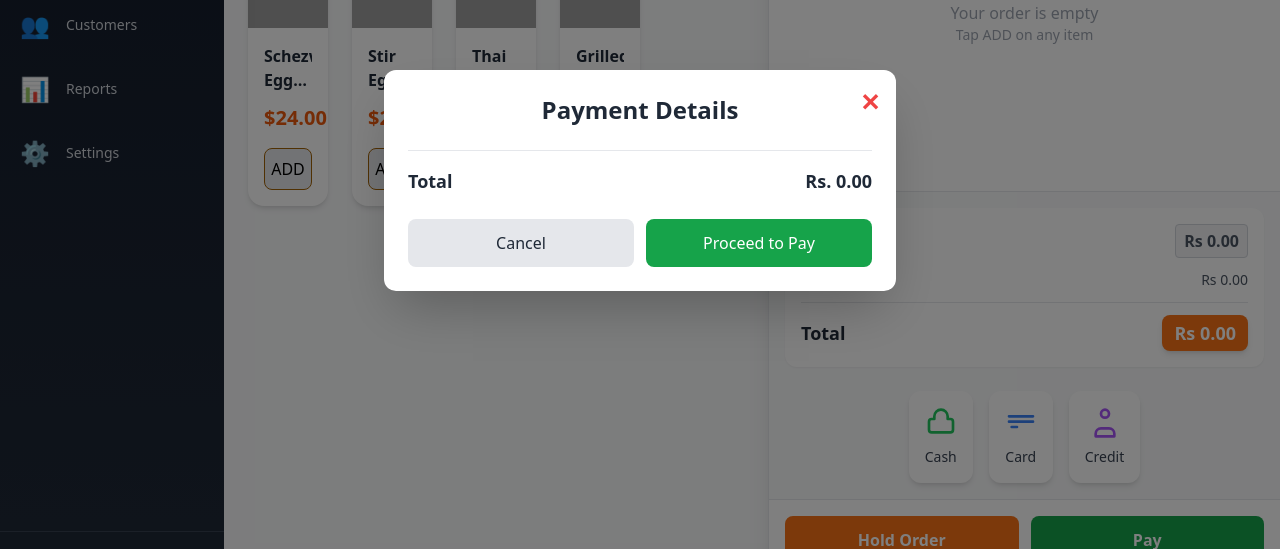
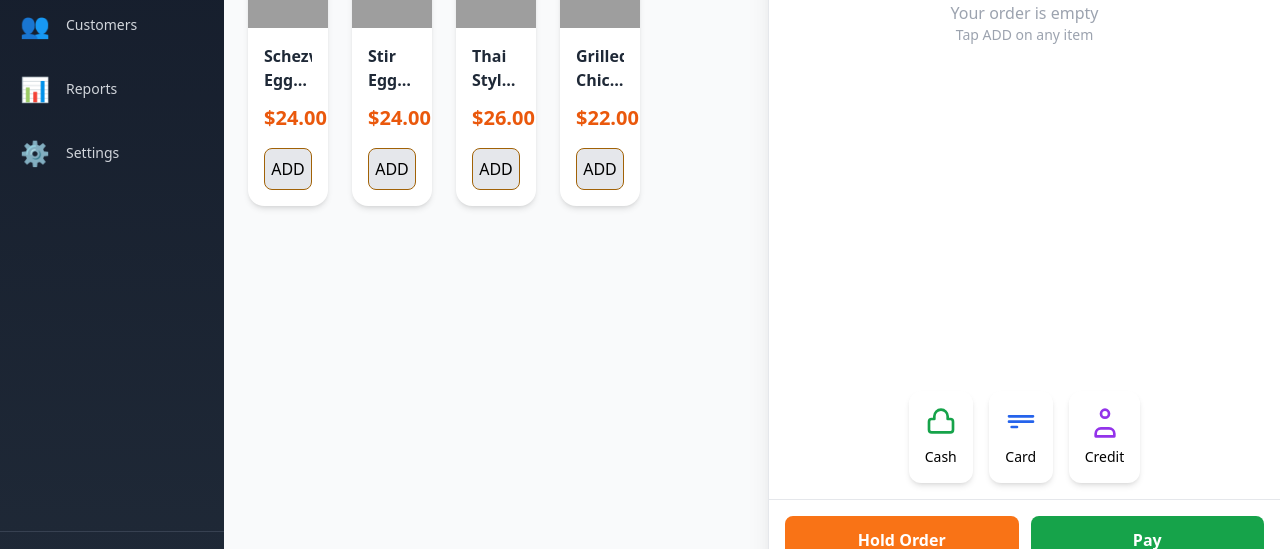
Before and after one commit to Methmal1001/pos_App, a Nuxt app: page /cashier in a window 1280 px wide. Both pictures are taken after a click on the button "Pay". Shown: the part 384-933 px from the top of the page. Built offline with nearby package versions, Linux system fonts and the light colour scheme; grey boxes are pictures that could not be loaded.

Commit message:
payments-changes added

```diff
--- a/components/payments/index.vue
+++ b/components/payments/index.vue
@@ -1,58 +1,96 @@
 <template>
   <!-- Overlay -->
   <div class="fixed inset-0 bg-black bg-opacity-50 z-40 flex items-center justify-center">
-
     <!-- Modal -->
-    <div class="bg-white rounded-xl shadow-2xl w-full max-w-lg mx-4 p-6 overflow-auto relative z-50">
-
+    <div
+      class="bg-white rounded-xl shadow-2xl w-full max-w-md mx-4 p-6 relative z-50"
+    >
       <!-- Close Button -->
       <button
         @click="$emit('close')"
-        class="absolute top-4 right-4 text-red-500 font-bold text-2xl hover:text-red-700 transition"
+        class="absolute top-3 right-4 text-red-500 font-bold text-2xl hover:text-red-700 transition"
       >
         ✕
       </button>
 
       <!-- Title -->
-      <h2 class="text-2xl font-bold mb-6 text-center text-gray-800">Payment Details</h2>
+      <h2 class="text-xl font-bold mb-4 text-center text-gray-800">
+        Restaurant Bill
+      </h2>
 
-      <!-- Order Items List -->
-      <div class="divide-y divide-gray-200">
+      <!-- Restaurant Info -->
+      <div class="text-center text-sm text-gray-500 mb-4">
+        <p class="font-semibold text-gray-700">ABC Restaurant</p>
+        <p>Main Street, City</p>
+        <p>Tel: 011-2345678</p>
+      </div>
+
+      <hr class="border-dashed mb-4" />
+
+      <!-- Customer Contact -->
+      <div class="flex items-center justify-between mb-4">
+        <span class="font-semibold text-gray-700">Customer Tel</span>
+        <input
+          v-model="contactNumber"
+          type="text"
+          placeholder="07XXXXXXXX"
+          class="border border-orange-400 rounded px-2 py-1 w-36 text-sm focus:outline-none focus:ring-1 focus:ring-orange-400"
+        />
+      </div>
+
+      <!-- Items -->
+      <div class="divide-y divide-gray-200 max-h-60 overflow-y-auto text-sm">
         <div
           v-for="item in orderItems"
           :key="item.id"
-          class="flex justify-between items-center py-3"
+          class="flex justify-between py-2"
         >
-          <div class="text-gray-700 font-medium">
+          <div class="flex-1 text-gray-700">
             {{ item.qty }} × {{ item.name }}
           </div>
-          <div class="text-gray-900 font-semibold">
-            Rs. {{ (item.qty * item.price).toFixed(2) }}
+          <div class="font-semibold text-gray-800">
+            Rs {{ (item.qty * item.price).toFixed(2) }}
           </div>
         </div>
       </div>
 
+      <hr class="border-dashed my-4" />
+
       <!-- Total -->
-      <div class="mt-6 flex justify-between items-center text-lg font-bold text-gray-800 border-t pt-4">
+      <div class="flex justify-between text-base font-bold text-gray-800">
         <span>Total</span>
-        <span>Rs. {{ orderItems.reduce((acc, i) => acc + i.qty*i.price, 0).toFixed(2) }}</span>
+        <span>Rs {{ totalAmount.toFixed(2) }}</span>
       </div>
+
+      <!-- Payment Method -->
+      <div class="flex justify-between items-center mt-3 text-sm">
+        <span class="font-semibold text-gray-700">Payment</span>
+        <span
+          class="px-3 py-1 rounded-full bg-yellow-400 font-bold uppercase text-gray-900"
+        >
+          {{ paymentMethod }}
+        </span>
+      </div>
+
+      <!-- Footer -->
+      <p class="text-center text-xs text-gray-500 mt-5">
+        Thank you! Please visit again 😊
+      </p>
 
       <!-- Action Buttons -->
       <div class="mt-6 flex gap-3">
         <button
           @click="$emit('close')"
-          class="flex-1 py-3 bg-gray-200 text-gray-800 rounded-lg hover:bg-gray-300 transition font-medium"
+          class="flex-1 py-2 bg-gray-200 text-gray-800 rounded-lg hover:bg-gray-300 transition font-medium"
         >
-          Cancel
+          Close
         </button>
         <button
-          class="flex-1 py-3 bg-green-600 text-white rounded-lg hover:bg-green-700 transition font-medium"
+          class="flex-1 py-2 bg-green-600 text-white rounded-lg hover:bg-green-700 transition font-medium"
         >
-          Proceed to Pay
+          Confirm Payment
         </button>
       </div>
-
     </div>
   </div>
 </template>
@@ -63,13 +101,37 @@ export default {
     orderItems: {
       type: Array,
       required: true
+    },
+    paymentMethod: {
+      type: String,
+      required: true
+    }
+  },
+
+  data() {
+    return {
+      contactNumber: ''
+    }
+  },
+
+  computed: {
+    totalAmount() {
+      return this.orderItems.reduce(
+        (total, item) => total + item.qty * item.price,
+        0
+      )
     }
   }
 }
 </script>
 
-<style>
-div[overflow-auto] {
-  -webkit-overflow-scrolling: touch;
+<style scoped>
+/* Smooth scroll inside bill */
+::-webkit-scrollbar {
+  width: 4px;
+}
+::-webkit-scrollbar-thumb {
+  background: #d1d5db;
+  border-radius: 4px;
 }
 </style>
--- a/pages/cashier/index.vue
+++ b/pages/cashier/index.vue
@@ -158,64 +158,47 @@
             </div>
           </div>
 
-          <!-- Payment Summary & Method Selection -->
-          <div class="border-t p-4 bg-gray-50 shrink-0 space-y-6">
-
-          <!-- Summary Card -->
-          <div class="bg-white rounded-xl shadow-sm p-4 space-y-3">
-            <div class="flex justify-between text-gray-600">
-              <span class="font-medium">Subtotal</span>
-              <span class="font-semibold border px-2 py-1 rounded border-gray-300 bg-gray-100">Rs {{ subtotal.toFixed(2) }}</span>
-            </div>
-
-            <div class="flex justify-between text-gray-600 text-sm">
-              <span class="font-medium">Tax (15%)</span>
-              <span>Rs {{ tax.toFixed(2) }}</span>
-            </div>
-
-            <div class="flex justify-between items-center border-t pt-3">
-              <span class="text-lg font-bold text-gray-800">Total</span>
-              <span class="text-lg font-bold text-white bg-orange-500 px-3 py-1 rounded-lg shadow-md">Rs {{ payableAmount.toFixed(2) }}</span>
-            </div>
-          </div>
-
           <!-- Payment Method Selection -->
-          <div class="flex gap-4 justify-center">
+          <div class="flex gap-4 justify-center py-4">
             <!-- Cash -->
             <button
-              class="flex flex-col items-center p-4 bg-white rounded-xl shadow-md hover:shadow-xl transition transform hover:-translate-y-1 focus:ring-2 focus:ring-green-500"
+              @click="selectPaymentMethod('cash')"
+              :class="selectedPaymentMethod === 'cash' ? 'ring-2 ring-green-500 bg-green-50' : ''"
+              class="flex flex-col items-center p-4 bg-white rounded-xl shadow-md hover:shadow-xl transition"
             >
-              <svg class="w-8 h-8 text-green-500 mb-2" fill="none" stroke="currentColor" viewBox="0 0 24 24">
+              <svg class="w-8 h-8 text-green-600 mb-2" fill="none" stroke="currentColor" viewBox="0 0 24 24">
                 <path stroke-linecap="round" stroke-linejoin="round" stroke-width="2"
                   d="M17 9V7a5 5 0 00-10 0v2H5a2 2 0 00-2 2v6a2 2 0 002 2h14a2 2 0 002-2v-6a2 2 0 00-2-2h-2z"/>
               </svg>
-              <span class="text-sm font-medium text-gray-700">Cash</span>
+              <span class="text-sm font-medium">Cash</span>
             </button>
 
             <!-- Card -->
             <button
-              class="flex flex-col items-center p-4 bg-white rounded-xl shadow-md hover:shadow-xl transition transform hover:-translate-y-1 focus:ring-2 focus:ring-blue-500"
+              @click="selectPaymentMethod('card')"
+              :class="selectedPaymentMethod === 'card' ? 'ring-2 ring-green-500 bg-green-50' : ''"
+              class="flex flex-col items-center p-4 bg-white rounded-xl shadow-md hover:shadow-xl transition"
             >
-              <svg class="w-8 h-8 text-blue-500 mb-2" fill="none" stroke="currentColor" viewBox="0 0 24 24">
+              <svg class="w-8 h-8 text-blue-600 mb-2" fill="none" stroke="currentColor" viewBox="0 0 24 24">
                 <path stroke-linecap="round" stroke-linejoin="round" stroke-width="2"
                   d="M3 7h18M3 11h18M5 15h4"/>
               </svg>
-              <span class="text-sm font-medium text-gray-700">Card</span>
+              <span class="text-sm font-medium">Card</span>
             </button>
 
             <!-- Credit -->
             <button
-              class="flex flex-col items-center p-4 bg-white rounded-xl shadow-md hover:shadow-xl transition transform hover:-translate-y-1 focus:ring-2 focus:ring-purple-500"
+              @click="selectPaymentMethod('credit')"
+              :class="selectedPaymentMethod === 'credit' ? 'ring-2 ring-green-500 bg-green-50' : ''"
+              class="flex flex-col items-center p-4 bg-white rounded-xl shadow-md hover:shadow-xl transition"
             >
-              <svg class="w-8 h-8 text-purple-500 mb-2" fill="none" stroke="currentColor" viewBox="0 0 24 24">
+              <svg class="w-8 h-8 text-purple-600 mb-2" fill="none" stroke="currentColor" viewBox="0 0 24 24">
                 <path stroke-linecap="round" stroke-linejoin="round" stroke-width="2"
                   d="M12 8c1.657 0 3-1.343 3-3S13.657 2 12 2 9 3.343 9 5s1.343 3 3 3zM5 22v-2a4 4 0 014-4h6a4 4 0 014 4v2H5z"/>
               </svg>
-              <span class="text-sm font-medium text-gray-700">Credit</span>
+              <span class="text-sm font-medium">Credit</span>
             </button>
           </div>
-
-        </div>
 
           <!-- Action Buttons (FIXED) -->
           <div class="border-t p-4 bg-white shrink-0">
@@ -248,6 +231,7 @@
           <payments
             v-if="showPayments"
             :order-items="orderItems"
+            :payment-method="selectedPaymentMethod"
             @close="closePayments"
           />
         </div>
@@ -308,6 +292,10 @@ export default {
       holdOrdersList: [],      // store held orders
       holdOrdersCount: 0,      // notification badge
       showHoldOrders: false,
+
+      // payment method selected
+      selectedPaymentMethod: null,
+      showPayments: false,
     }
   },
 
@@ -360,10 +348,23 @@ export default {
       this.popupImage = imageUrl
     },
 
+    // proceedPayment() {
+    //   this.showPayments = true
+    //   document.body.style.overflow = 'hidden'
+    // },
+
+    selectPaymentMethod(method) {
+      this.selectedPaymentMethod = method
+    },
+
     proceedPayment() {
+      if (!this.selectedPaymentMethod) {
+        alert('Please select a payment method.')
+        return
+      }
       this.showPayments = true
-      document.body.style.overflow = 'hidden'
     },
+
     closePayments() {
       this.showPayments = false
       document.body.style.overflow = 'auto'
@@ -415,6 +416,8 @@ export default {
         this.orderItems = []  // optionally clear current order
       }
     },
+
+
   }
 }
 </script>
```
